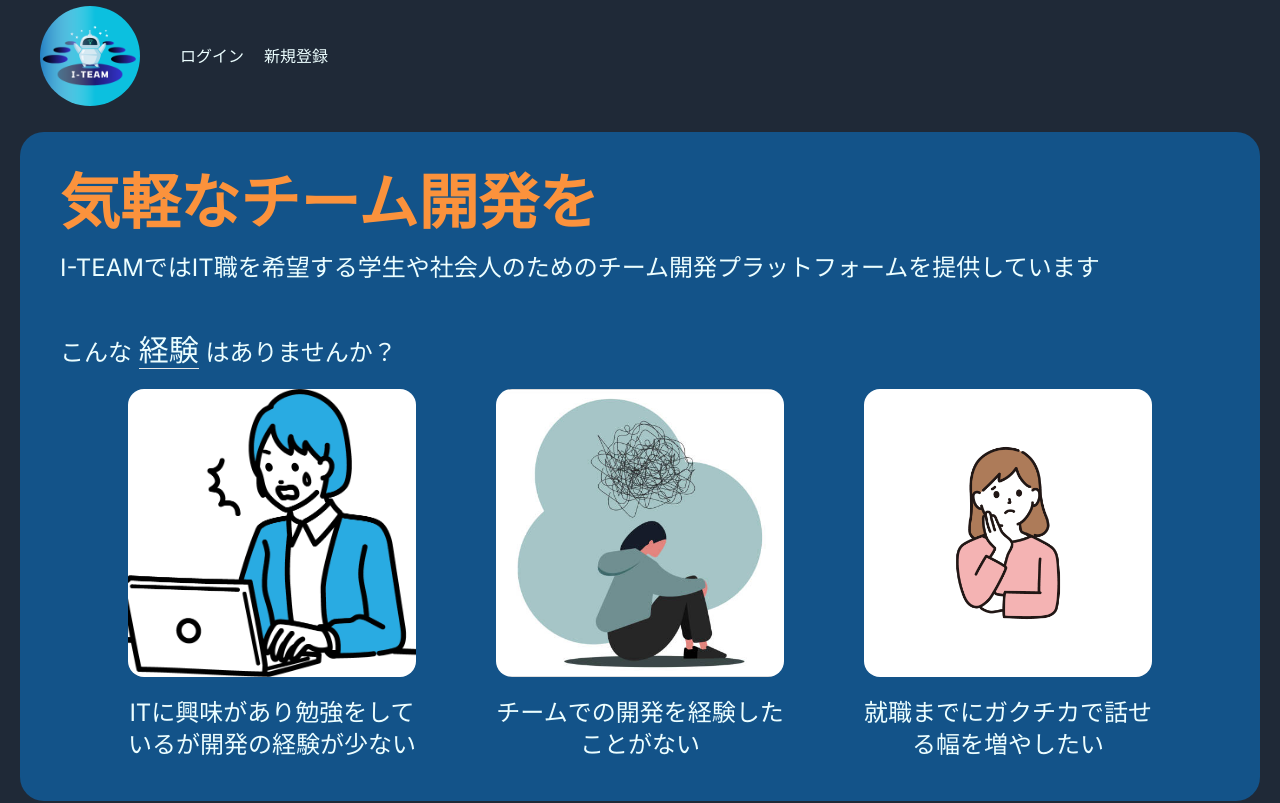
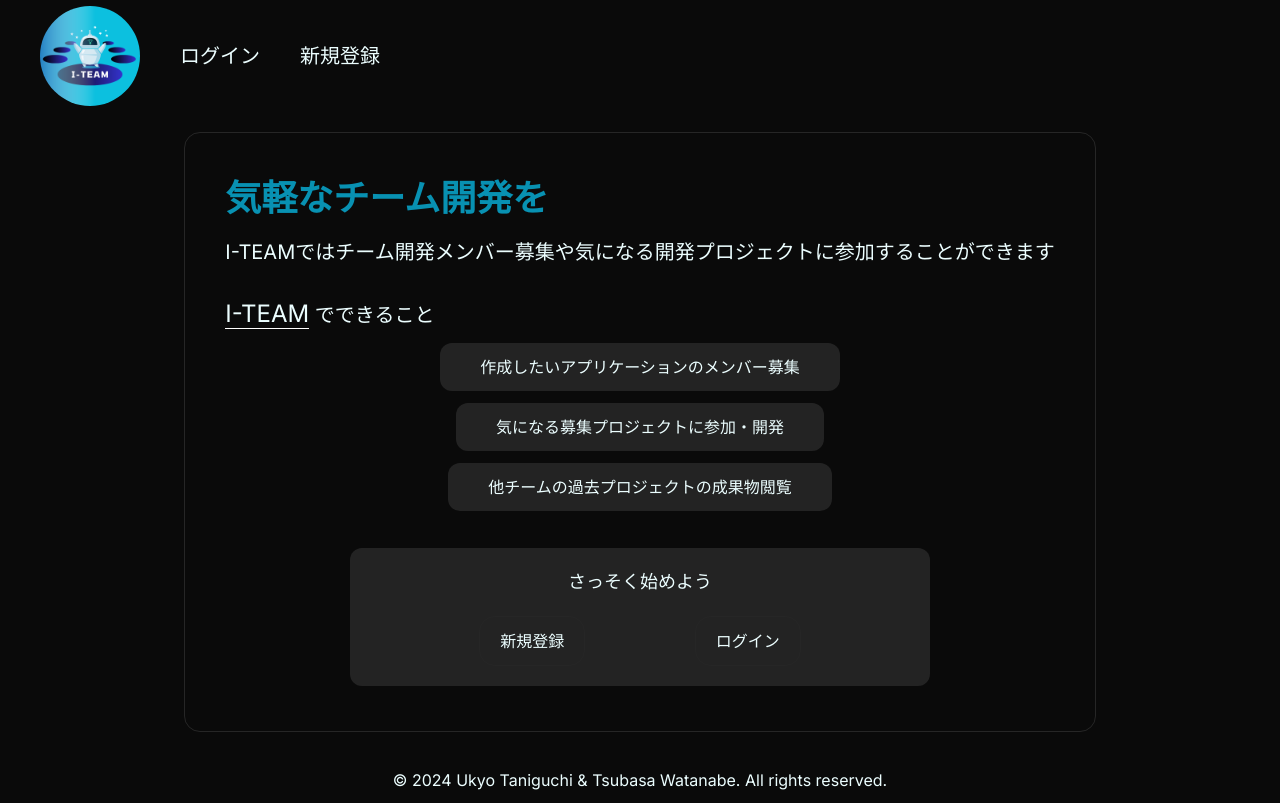
Before and after one commit to UkyoTaniguchi/I-Team, a Next.js app: page / in a window 1280 px wide. Shown: the top 803 px of the page. Built offline with nearby package versions, Linux system fonts and the light colour scheme; no server answers.

Commit message:
update: darkモード変更によるビューの変更

```diff
--- a/app/auth/login/page.tsx
+++ b/app/auth/login/page.tsx
@@ -24,7 +24,7 @@ const Login = () => {
   const onsubmit: SubmitHandler<Inputs> = async (data) => {
     await signInWithEmailAndPassword(auth, data.email, data.password)
       .then((userCredential) => {
-        router.push("/i-team/top");
+        router.push("/i-team/home");
       })
       .catch((error) => {
         if (error.code === "auth/invalid-credential") {
@@ -36,13 +36,10 @@ const Login = () => {
   };
 
   return (
-    <div
-      className="bg-gray-800 flex flex-col items-center justify-center"
-      style={{ height: "calc(100vh - 10rem)" }}
-    >
+    <div className="flex flex-col min-h-[calc(100vh-160px)] items-center justify-center">
       <form
         onSubmit={handleSubmit(onsubmit)}
-        className="bg-[#135389] w-96 px-10 py-8 rounded-lg shadow-lg"
+        className="bg-[#232323] w-96 px-10 py-8 rounded-lg shadow-lg"
       >
         <h1 className="text-cyan-50 mb-4 text-3xl font-bold">ログイン</h1>
         <div className="mb-4">
@@ -59,7 +56,7 @@ const Login = () => {
               },
             })}
             type="text"
-            className="mt-1 border-2 rounded-md w-full p-2"
+            className="mt-1 border-2 rounded-md w-full p-2 text-black"
           />
           {errors.email && (
             <span className="text-red-600 text-sm">{errors.email.message}</span>
@@ -78,7 +75,7 @@ const Login = () => {
               },
             })}
             type="password"
-            className="mt-1 border-2 rounded-md w-full p-2"
+            className="mt-1 border-2 rounded-md w-full p-2 text-black"
           />
           {errors.password && (
             <span className="text-red-600 text-sm">
--- a/app/auth/register/page.tsx
+++ b/app/auth/register/page.tsx
@@ -59,13 +59,10 @@ const Register = () => {
   };
 
   return (
-    <div
-      className="bg-gray-800 flex flex-col items-center justify-center"
-      style={{ height: "calc(100vh - 10rem)" }}
-    >
+    <div className="flex flex-col min-h-[calc(100vh-160px)] items-center justify-center">
       <form
         onSubmit={handleSubmit(onsubmit)}
-        className="bg-[#135389] p-8 rounded-lg shadow-lg w-4/6"
+        className="bg-[#232323] p-8 rounded-lg shadow-lg w-4/6"
       >
         <h1 className="text-cyan-50 mb-4 text-4xl font-bold">新規登録</h1>
 
@@ -78,7 +75,7 @@ const Register = () => {
               required: "アカウント名は必須です．",
             })}
             type="text"
-            className="mt-1 border-2 rounded-md w-full p-2"
+            className="mt-1 border-2 rounded-md w-full p-2 text-black"
           />
           {errors.accountName && (
             <span className="text-red-600 text-sm">
@@ -131,7 +128,7 @@ const Register = () => {
               required: "経験言語は必須です．",
             })}
             type="text"
-            className="mt-1 border-2 rounded-md w-full p-2"
+            className="mt-1 border-2 rounded-md w-full p-2 text-black"
           />
           {errors.experienceLanguage && (
             <span className="text-red-600 text-sm">
@@ -154,7 +151,7 @@ const Register = () => {
               },
             })}
             type="text"
-            className="mt-1 border-2 rounded-md w-full p-2"
+            className="mt-1 border-2 rounded-md w-full p-2 text-black"
           />
           {errors.email && (
             <span className="text-red-600 text-sm">{errors.email.message}</span>
@@ -174,7 +171,7 @@ const Register = () => {
               },
             })}
             type="password"
-            className="mt-1 border-2 rounded-md w-full p-2"
+            className="mt-1 border-2 rounded-md w-full p-2 text-black"
           />
           {errors.password && (
             <span className="text-red-600 text-sm">
--- a/app/components/Footer.tsx
+++ b/app/components/Footer.tsx
@@ -2,7 +2,7 @@ import React from "react";
 
 export default function Footer() {
   return (
-    <footer className="bg-gray-800 text-cyan-50 py-4 h-12">
+    <footer className="text-cyan-50 py-4 h-12">
       <div className="container mx-auto text-center">
         <p>
           &copy; 2024 Ukyo Taniguchi & Tsubasa Watanabe. All rights reserved.
--- a/app/components/Header.tsx
+++ b/app/components/Header.tsx
@@ -80,10 +80,10 @@ const Header: React.FC<HeaderProps> = ({ isLoggedIn }) => {
   };
 
   return (
-    <div className="flex w-full h-28 bg-gray-800">
-      <div className="flex items-center bg-gray-800 w-full">
+    <div className="flex w-full h-28">
+      <div className="flex items-center w-full">
         <div className="flex mx-2 sm:mx-10 items-center justify-center">
-          <Link href={isLoggedIn ? "/i-team/top" : "/"}>
+          <Link href={isLoggedIn ? "" : "/"}>
             <Image
               src="/logo.png"
               alt="I-Team logo"
@@ -94,10 +94,10 @@ const Header: React.FC<HeaderProps> = ({ isLoggedIn }) => {
           </Link>
         </div>
         <nav className="hidden lg:block">
-          <ul className="flex gap-5 text-base">
+          <ul className="flex gap-5 text-xl">
             {!isLoggedIn ? (
               <>
-                <li>
+                <li className="mr-5">
                   <Link
                     href="/auth/login"
                     className="text-cyan-50 hover:underline"
@@ -177,7 +177,7 @@ const Header: React.FC<HeaderProps> = ({ isLoggedIn }) => {
           </ul>
         </nav>
       </div>
-      <div className="lg:hidden flex flex-grow justify-end mr-5 bg-gray-800">
+      <div className="lg:hidden flex flex-grow justify-end mr-5">
         <Sheet open={isOpen} onOpenChange={setIsOpen}>
           <SheetTrigger>
             <FiAlignJustify className="h-10 w-10 text-white" />
--- a/app/components/chat/submit/index.tsx
+++ b/app/components/chat/submit/index.tsx
@@ -6,7 +6,6 @@ import { getDoc, doc, setDoc } from "firebase/firestore";
 import { getStorage, ref, uploadBytes, getDownloadURL } from "firebase/storage";
 import Image from "next/image";
 import { useRouter, useSearchParams } from "next/navigation";
-
 
 const FormSubmit = () => {
   const [title, setTitle] = useState("");
@@ -108,7 +107,7 @@ const FormSubmit = () => {
   };
 
   return (
-    <div className="flex bg-gray-800 w-full min-h-screen justify-center p-10">
+    <div className="flex w-full min-h-screen justify-center p-10">
       <div className="w-11/12 h-full">
         <div className="flex justify-center my-12">
           <label className="text-cyan-50 text-3xl mr-3">タイトル</label>
@@ -116,7 +115,7 @@ const FormSubmit = () => {
             value={title}
             onChange={(e) => setTitle(e.target.value)}
             required
-            className="border rounded-lg h-10 w-1/2"
+            className="border rounded-lg h-10 w-1/2 text-black"
           />
         </div>
         <div className="flex justify-center my-12">
@@ -126,7 +125,7 @@ const FormSubmit = () => {
             onChange={(e) => setDescription(e.target.value)}
             required
             rows={10}
-            className="border rounded-lg w-1/2"
+            className="border rounded-lg w-1/2 text-black"
           />
         </div>
         <div className="flex justify-center my-12">
@@ -136,7 +135,7 @@ const FormSubmit = () => {
             onChange={(e) => setLink(e.target.value)}
             required
             placeholder="GitHubなどのプロジェクトに関連するURLを添付（任意）"
-            className="border rounded-lg h-10 w-1/2"
+            className="border rounded-lg h-10 w-1/2 text-black"
           />
         </div>
         <div className="flex justify-center my-14">
@@ -220,7 +219,7 @@ const FormSubmit = () => {
                 }}
                 required
                 placeholder="アプリの写真の説明情報"
-                className="border rounded-lg h-10 w-1/2"
+                className="border rounded-lg h-10 w-1/2 text-black"
               />
             </div>
           </div>
@@ -231,7 +230,7 @@ const FormSubmit = () => {
                   src={selectedImages[0]}
                   alt="selected1"
                   fill
-                  style={{objectFit:"cover"}}
+                  style={{ objectFit: "cover" }}
                   className="w-full h-full"
                 />
               ) : (
@@ -263,7 +262,7 @@ const FormSubmit = () => {
                 }}
                 required
                 placeholder="アプリの写真の説明情報"
-                className="border rounded-lg h-10 w-1/2"
+                className="border rounded-lg h-10 w-1/2 text-black"
               />
             </div>
           </div>
@@ -274,7 +273,7 @@ const FormSubmit = () => {
                   src={selectedImages[1]}
                   alt="selected2"
                   fill
-                  style={{objectFit:"cover"}}
+                  style={{ objectFit: "cover" }}
                   className="w-full h-full"
                 />
               ) : (
--- a/app/i-team/home/page.tsx
+++ b/app/i-team/home/page.tsx
@@ -27,7 +27,7 @@ const Home = () => {
   }, []);
 
   return (
-    <div className="min-h-screen bg-gray-800">
+    <div className="min-h-[calc(100vh-160px)]">
       <div className="text-cyan-50 p-4">
         <h1 className="text-4xl font-bold mb-8 ml-32">募集中のチーム一覧</h1>
         {projects.map(
--- a/app/i-team/past-work/page.tsx
+++ b/app/i-team/past-work/page.tsx
@@ -63,7 +63,7 @@ const Pastwork = () => {
   };
 
   return (
-    <div className="min-h-screen bg-gray-800">
+    <div className="min-h-[calc(100vh-160px)]">
       <div className="flex flex-col items-center text-cyan-50 p-4">
         <div className="w-[90%] px-2">
           <h1 className="text-2xl sm:text-4xl font-bold w-full mb-8 p-3 border-b">
--- a/app/i-team/profile/page.tsx
+++ b/app/i-team/profile/page.tsx
@@ -81,14 +81,11 @@ const Profile = () => {
   };
 
   return (
-    <div
-      className="bg-gray-800 flex justify-center"
-      style={{ height: "calc(100vh - 10rem)" }}
-    >
-      <div className="bg-cyan-50 p-8 m-5 rounded-lg w-11/12">
+    <div className="min-h-[calc(100vh-160px)] flex justify-center text-black">
+      <div className="bg-[#232323] p-8 m-5 rounded-lg w-11/12">
         <div className="flex justify-center">
           {profileImage ? (
-            <div className="relative bg-white w-36 h-36 rounded-full border border-black overflow-hidden">
+            <div className="relative bg-white w-36 h-36 rounded-full border border-white overflow-hidden">
               <Image
                 src={profileImage}
                 alt="Profile Image"
@@ -105,13 +102,20 @@ const Profile = () => {
         </div>
         {isEditing && (
           <div className="mt-4 text-center">
-            <input type="file" accept="image/*" onChange={handleImageUpload} />
+            <input
+              type="file"
+              accept="image/*"
+              onChange={handleImageUpload}
+              className="text-cyan-50"
+            />
           </div>
         )}
         <div>
           {/* <h1 className="mt-10 mb-4 text-3xl font-bold">プロフィール</h1> */}
           <div className="mb-4">
-            <label className="block text-sm font-medium">アカウント名</label>
+            <label className="block text-sm font-medium text-cyan-50">
+              アカウント名
+            </label>
             {isEditing ? (
               <input
                 type="text"
@@ -120,13 +124,15 @@ const Profile = () => {
                 className="mt-1 border-2 rounded-md w-full p-2"
               />
             ) : (
-              <p className="mt-1 border-2 rounded-md w-full p-2">
+              <p className="mt-1 border-2 rounded-md w-full p-2 text-cyan-50">
                 {accountName}
               </p>
             )}
           </div>
           <div className="mb-4">
-            <label className="block text-sm font-medium">性別</label>
+            <label className="block text-sm font-medium text-cyan-50">
+              性別
+            </label>
             {isEditing ? (
               <select
                 value={gender}
@@ -138,11 +144,15 @@ const Profile = () => {
                 <option value="どちらでもない">どちらでもない</option>
               </select>
             ) : (
-              <p className="mt-1 border-2 rounded-md w-full p-2">{gender}</p>
+              <p className="mt-1 border-2 rounded-md w-full p-2 text-cyan-50">
+                {gender}
+              </p>
             )}
           </div>
           <div className="mb-4">
-            <label className="block text-sm font-medium">経験言語</label>
+            <label className="block text-sm font-medium text-cyan-50">
+              経験言語
+            </label>
             {isEditing ? (
               <input
                 type="text"
@@ -151,7 +161,7 @@ const Profile = () => {
                 className="mt-1 border-2 rounded-md w-full p-2"
               />
             ) : (
-              <p className="mt-1 border-2 rounded-md w-full p-2">
+              <p className="mt-1 border-2 rounded-md w-full p-2 text-cyan-50">
                 {experienceLanguage}
               </p>
             )}
--- a/app/i-team/project-create/page.tsx
+++ b/app/i-team/project-create/page.tsx
@@ -58,7 +58,7 @@ const ProjectCreate = () => {
   };
 
   return (
-    <form onSubmit={handleSubmit} className="bg-gray-800 p-4">
+    <form onSubmit={handleSubmit} className="text-black p-4">
       <div className="flex justify-center mb-8">
         <label className="text-cyan-50 text-3xl mr-3">タイトル</label>
         <input
--- a/app/i-team/project-list/page.tsx
+++ b/app/i-team/project-list/page.tsx
@@ -27,7 +27,7 @@ const Myproject = () => {
   }, []);
 
   return (
-    <div className="min-h-screen bg-gray-800">
+    <div className="min-h-[calc(100vh-160px)]">
       <div className="flex flex-col items-center text-cyan-50 p-4">
         <div className="w-full sm:w-[90%]">
           <h1 className="text-2xl sm:text-4xl font-bold mb-3">
--- a/app/layout.tsx
+++ b/app/layout.tsx
@@ -31,7 +31,7 @@ export default function RootLayout({
   }, []);
 
   return (
-    <html lang="ja" className="bg-gray-800">
+    <html lang="ja" className="dark">
       <body className={inter.className}>
         <Header isLoggedIn={isLoggedIn} /> {/* ログイン状態をHeaderに渡す */}
         {children}
--- a/app/page.tsx
+++ b/app/page.tsx
@@ -4,9 +4,58 @@ import Link from "next/link";
 
 const HomePage = () => {
   return (
-    <div>
-      <div className="flex flex-col bg-gray-800 min-h-screen p-5 w-full justify-center text-cyan-50">
-        <div className="bg-[#135389] w-full h-5/6 p-10 rounded-3xl">
+    <div className="flex justify-center w-full">
+      <div className="flex min-h-[calc(100vh-160px)] p-5 justify-center text-cyan-50">
+        <div className="flex flex-col justify-evenly border w-full rounded-2xl p-10">
+          <div className="mb-2">
+            <h1 className="text-cyan-600 text-3xl sm:text-4xl font-bold mb-5">
+              気軽なチーム開発を
+            </h1>
+            <p className="text-base sm:text-xl mb-8">
+              I-TEAMではチーム開発メンバー募集や気になる開発プロジェクトに参加することができます
+            </p>
+            <p className="text-base sm:text-xl">
+              <span className="border-b border-white text-xl sm:text-2xl">
+                I-TEAM
+              </span>{" "}
+              でできること
+            </p>
+          </div>
+          <div className="flex flex-col items-center mb-8">
+            <div className="rounded-xl px-10 py-3 mb-3 bg-[#232323]">
+              <p>作成したいアプリケーションのメンバー募集</p>
+            </div>
+            <div className="rounded-xl px-10 py-3 mb-3 bg-[#232323]">
+              <p>気になる募集プロジェクトに参加・開発</p>
+            </div>
+            <div className="rounded-xl px-10 py-3 bg-[#232323]">
+              <p>他チームの過去プロジェクトの成果物閲覧</p>
+            </div>
+          </div>
+          <div className="flex justify-center w-full">
+            <div className="w-full sm:w-[70%] p-5 bg-[#232323] rounded-xl">
+              <div className="text-center text-lg mb-5">
+                <p>さっそく始めよう</p>
+              </div>
+              <div className="flex justify-evenly">
+                <Link
+                  href="/auth/register"
+                  className="border px-5 py-3 rounded-2xl hover:bg-[#4a4a4a]"
+                >
+                  新規登録
+                </Link>
+
+                <Link
+                  href="/auth/login"
+                  className="border px-5 py-3 rounded-2xl hover:bg-[#4a4a4a]"
+                >
+                  ログイン
+                </Link>
+              </div>
+            </div>
+          </div>
+        </div>
+        {/* <div className="bg-[#135389] w-full p-10 rounded-3xl">
           <div>
             <h1 className="text-orange-400 text-5xl sm:text-6xl font-bold mb-5">
               気軽なチーム開発を
@@ -63,8 +112,8 @@ const HomePage = () => {
               </p>
             </div>
           </div>
-        </div>
-        <div className="flex justify-center mt-5">
+        </div> */}
+        {/* <div className="flex justify-center mt-5">
           <h1 className="text-4xl text-center">
             このような悩みを解決できるプラットフォームが
             <span className="text-orange-400 font-bold">「I-TEAM」</span>
@@ -116,7 +165,7 @@ const HomePage = () => {
               </Link>
             </div>
           </div>
-        </div>
+        </div> */}
       </div>
     </div>
   );
```
